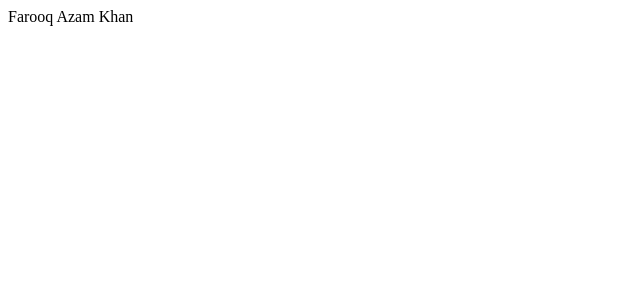
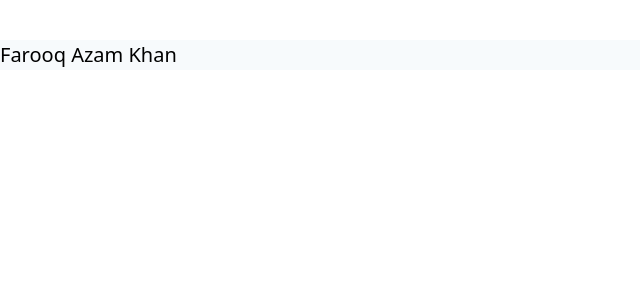
Before and after one commit to Farooq-azam-khan/farooq-azam-khan, a Next.js app: page / in a window 1280 px wide. Shown: the top 300 px of the page, without its empty margins (0-640 px from the left). Built offline with nearby package versions, Linux system fonts and the light colour scheme.

Commit message:
added tailwindcss

```diff
--- /dev/null
+++ b/css/tailwind.css
@@ -0,0 +1,3 @@
+@import "tailwindcss/base";
+@import "tailwindcss/components";
+@import "tailwindcss/utilities";
--- /dev/null
+++ b/pages/_app.tsx
@@ -0,0 +1,12 @@
+import React from 'react'
+import App from 'next/app'
+import '../css/tailwind.css'
+
+class MyApp extends App {
+    render() {
+        const { Component, pageProps } = this.props
+        return <Component {...pageProps} />
+    }
+}
+
+export default MyApp
--- a/pages/index.tsx
+++ b/pages/index.tsx
@@ -1,5 +1,8 @@
-function HomePage() {
-    return <div>Farooq Azam Khan</div>
+import Head from 'next/head'
+
+export default function Homepage() {
+    return (<main className="bg-gray-100 mt-10 text-xl">
+        <Head><title>Farooq Azam Khan | Portfolio</title></Head>
+        <h1>Farooq Azam Khan</h1>
+    </main>)
 }
-
-export default HomePage
--- /dev/null
+++ b/postcss.config.js
@@ -0,0 +1,7 @@
+module.exports = {
+    plugins: [
+        "postcss-import",
+        "tailwindcss",
+        "autoprefixer"
+    ]
+};
--- /dev/null
+++ b/tailwind.config.js
@@ -0,0 +1,12 @@
+module.exports = {
+  future: {
+    // removeDeprecatedGapUtilities: true,
+    // purgeLayersByDefault: true,
+  },
+  purge: [],
+  theme: {
+    extend: {},
+  },
+  variants: {},
+  plugins: [],
+}
```
Also changed, not shown: package.json (+11 -4 lines).
